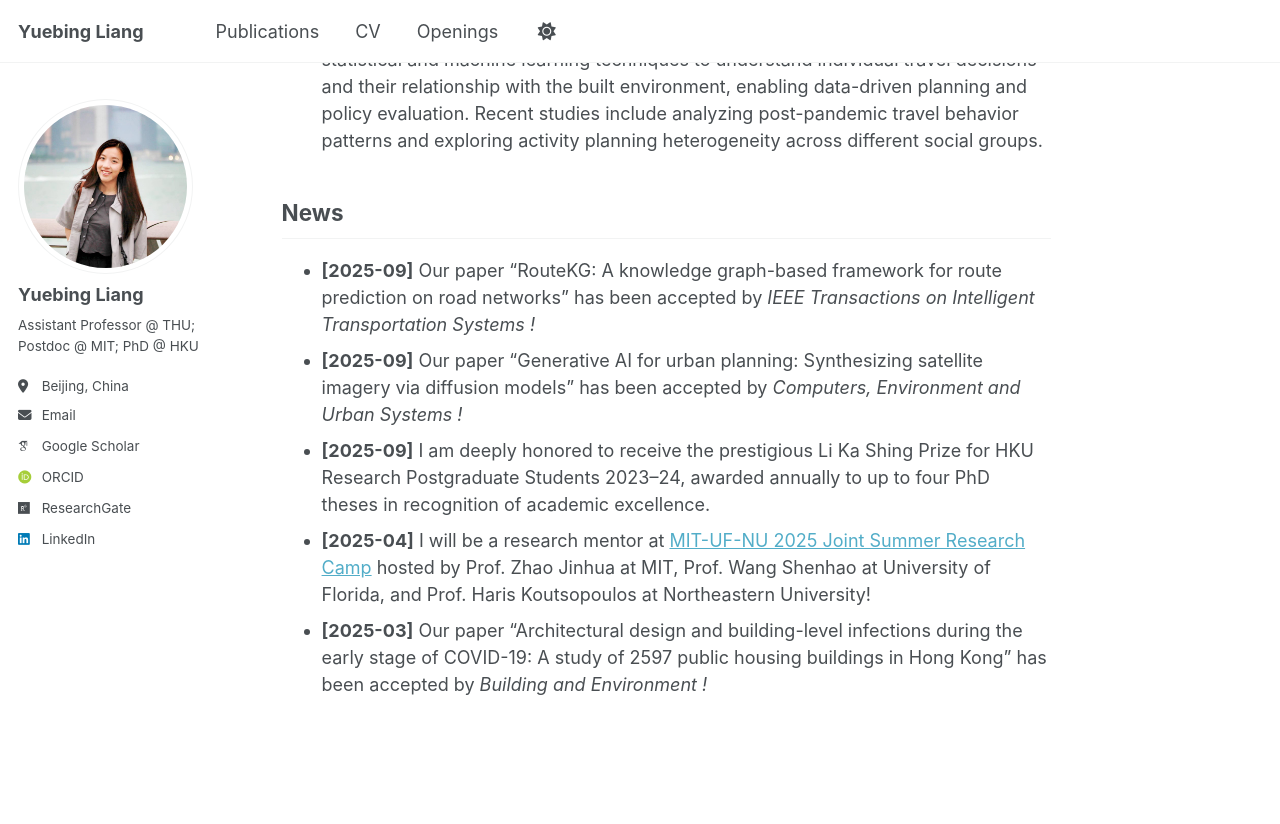
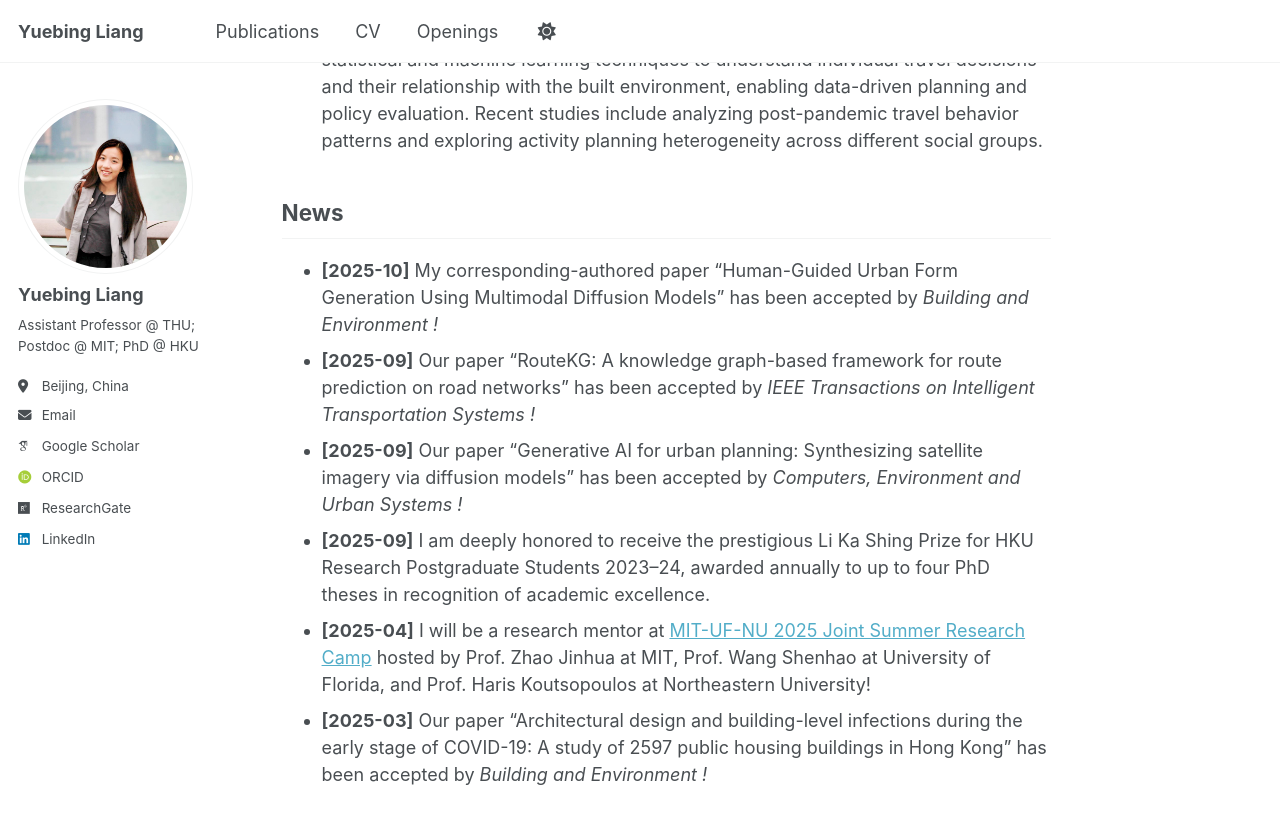
Before and after one commit to yuebingliang/yuebingliang.github.io, a Jekyll site: the page built from _pages/about.md, in a window 1280 px wide and 900 px high, scrolled down 804 px. Shown: the top 824 px of the window. Built offline with Jekyll 4.4.1, drawn with Linux system fonts in a browser that asks for light colours; some web fonts are replaced.

Commit message:
Update about.md

```diff
--- a/_pages/about.md
+++ b/_pages/about.md
@@ -26,6 +26,7 @@ My research interest lies in the intersection of **Artificial Intelligence**, **
 
 
 ## News
+* **[2025-10]** My corresponding-authored paper "Human-Guided Urban Form Generation Using Multimodal Diffusion Models" has been accepted by <i> Building and Environment <i>!
 * **[2025-09]** Our paper "RouteKG: A knowledge graph-based framework for route prediction on road networks" has been accepted by <i> IEEE Transactions on Intelligent Transportation Systems <i>!
 * **[2025-09]** Our paper "Generative AI for urban planning: Synthesizing satellite imagery via diffusion models" has been accepted by <i> Computers, Environment and Urban Systems <i>!
 * **[2025-09]** I am deeply honored to receive the prestigious Li Ka Shing Prize for HKU Research Postgraduate Students 2023–24, awarded annually to up to four PhD theses in recognition of academic excellence.
```
